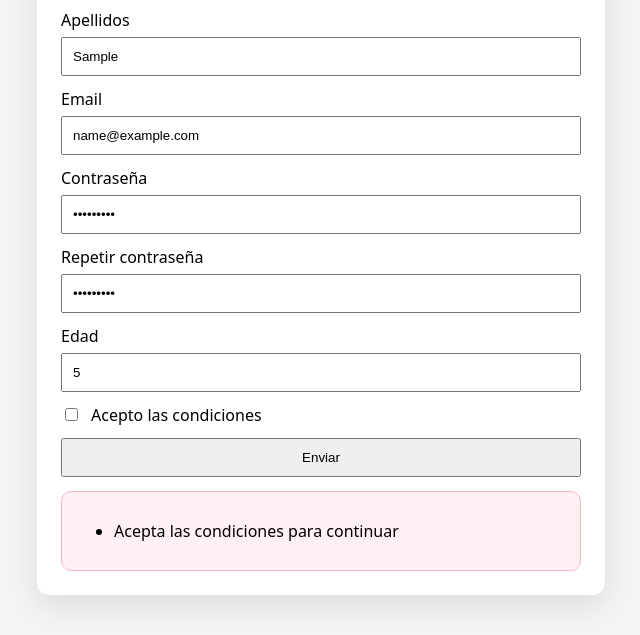
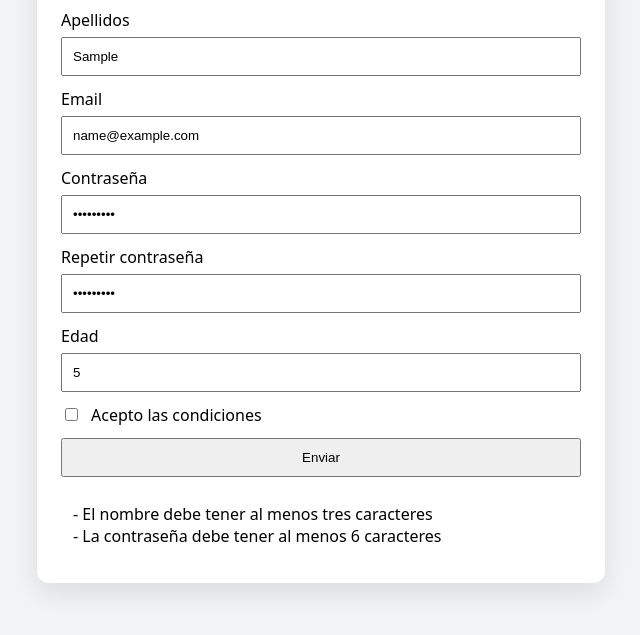
Before and after one commit to hcaroli381/PR-JS-03-Validacion, a plain HTML site: page index.html in a window 1280 px wide. Both pictures are taken after typing "Sample", "Sample", "name@example.com", "Sample123", "Sample123", "5" into the empty fields and a click on the button "Enviar". Shown: the part 220-855 px from the top of the page, without its empty margins (319-959 px from the left). Drawn offline with Linux system fonts and the light colour scheme.

Commit message:
Rehacer el ejercicio por mi cuenta

```diff
--- /dev/null
+++ b/appAct.js
@@ -0,0 +1,31 @@
+const formulario = document.querySelector("#formulario");
+const nombre = document.querySelector("#nombre").value.trim();
+const apellidos = document.querySelector("#apellidos").value.trim();
+const email = document.querySelector("#email").value.trim();
+const password = document.querySelector("#password").value.trim();
+const password2 = document.querySelector("#password2").value.trim();
+const edad = document.querySelector("#edad").value.trim();
+const condiciones = document.querySelector("#condiciones");
+const mensajes = document.querySelector("#mensajes");
+
+formulario.addEventListener('submit', function (event) {
+
+    event.preventDefault();
+
+    mensajes.innerHTML = "";
+    if (nombre.length < 3 || nombre === "") {
+        mensajes.innerHTML += "- El nombre debe tener al menos tres caracteres<br>";
+    }
+    if (apellidos.length < 3 || apellidos === "") {
+        apellidos.innerHTML += "- El nombre debe tener al menos tres caracteres<br>";
+    }
+    if (edad < 0 || edad > 100) {
+        mensajes.innerHTML += "-  La edad tiene que estar entre 0 y 100<br>";
+    }
+    if (password.length < 6) {
+        mensajes.innerHTML += "- La contraseña debe tener al menos 6 caracteres<br>";
+    }
+    if (password !== password2){
+        mensajes.innerHTML += "- Las contraseñas no coinciden";
+    }
+})
--- a/index.html
+++ b/index.html
@@ -6,7 +6,7 @@
     <meta name="viewport" content="width=device-width, initial-scale=1.0" />
     <title>Práctica 3 - Validación lógica</title>
     <link rel="stylesheet" href="styles.css" />
-    <script src="app.js" defer></script>
+    <script src="appAct.js" defer></script>
 </head>
 
 <body>
```
